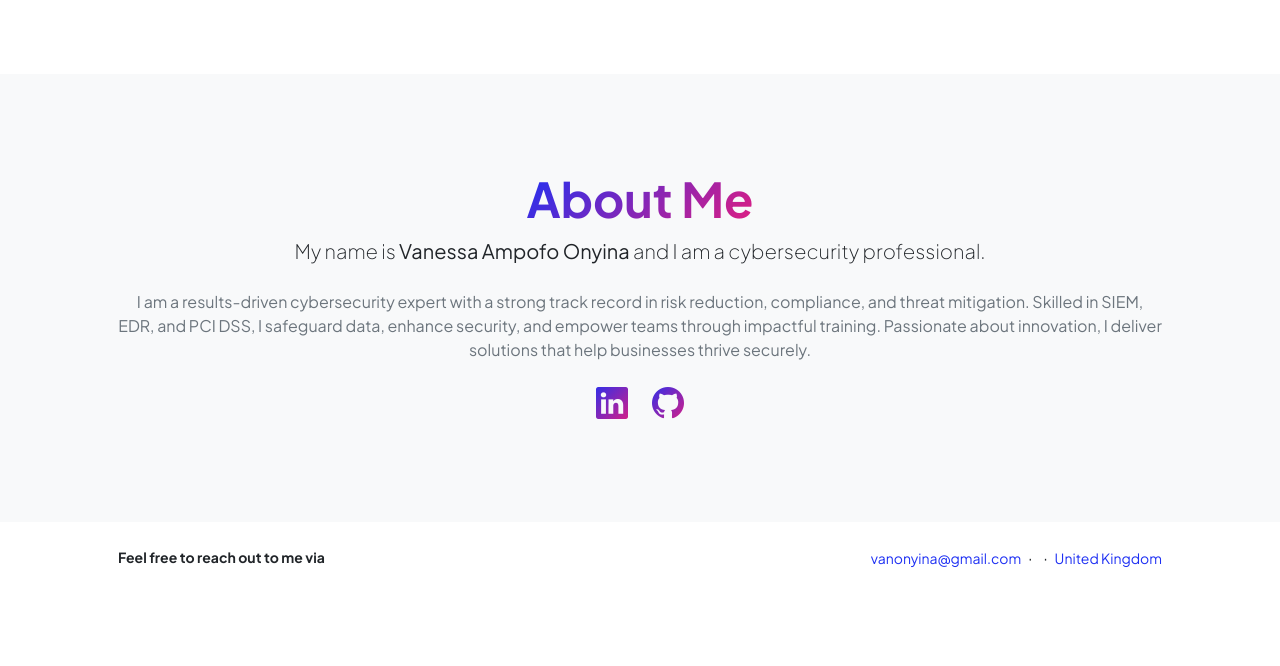
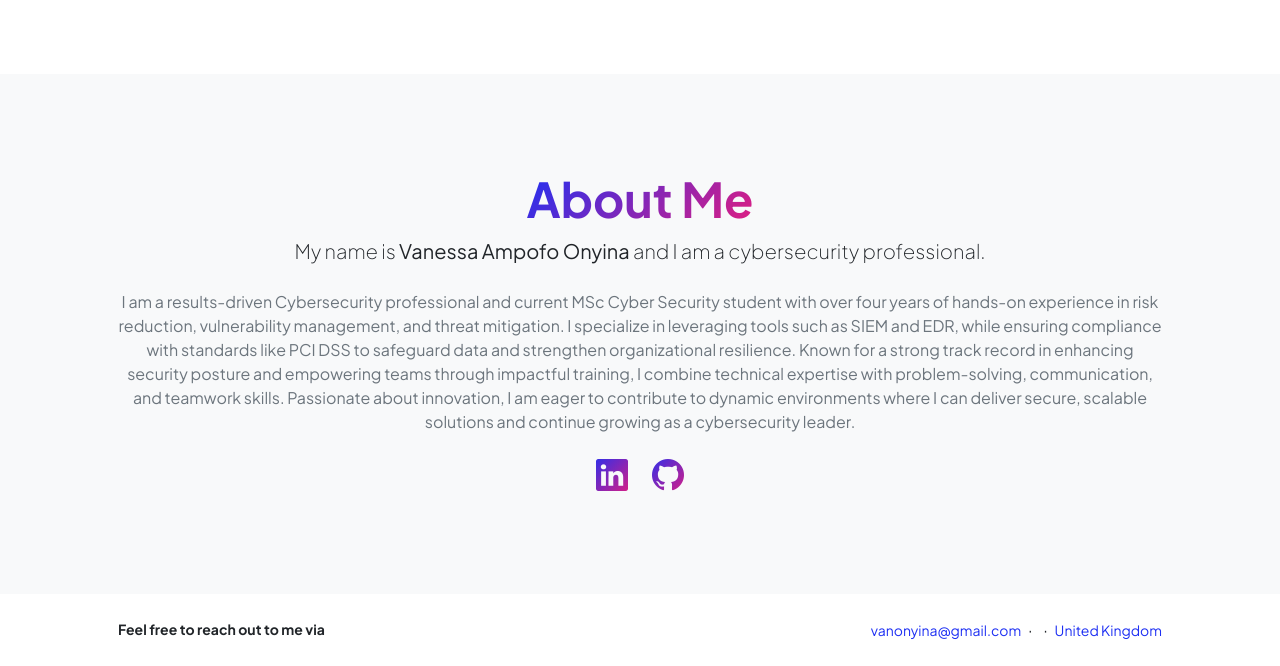
Before and after one commit to VanAAO/portfolio, a plain HTML site: page startbootstrap-personal-gh-pages/index.html in a window 1280 px wide. Shown: the part 1009-1675 px from the top of the page. Before the commit the page ends 1603 px from the top, so only its background shows below. Drawn offline with nearby package versions, Linux system fonts and the light colour scheme.

Commit message:
Update index.html

```diff
--- a/startbootstrap-personal-gh-pages/index.html
+++ b/startbootstrap-personal-gh-pages/index.html
@@ -185,7 +185,7 @@
                             <div class="text-center my-5">
                                 <h2 class="display-5 fw-bolder"><span class="text-gradient d-inline">About Me</span></h2>
                                 <p class="lead fw-light mb-4">My name is <strong>Vanessa Ampofo Onyina</strong> and I am a cybersecurity professional.</p>
-                                <p class="text-muted">I am a results-driven cybersecurity expert with a strong track record in risk reduction, compliance, and threat mitigation. Skilled in SIEM, EDR, and PCI DSS, I safeguard data, enhance security, and empower teams through impactful training. Passionate about innovation, I deliver solutions that help businesses thrive securely.</p>
+                                <p class="text-muted">I am a results-driven Cybersecurity professional and current MSc Cyber Security student with over four years of hands-on experience in risk reduction, vulnerability management, and threat mitigation. I specialize in leveraging tools such as SIEM and EDR, while ensuring compliance with standards like PCI DSS to safeguard data and strengthen organizational resilience. Known for a strong track record in enhancing security posture and empowering teams through impactful training, I combine technical expertise with problem-solving, communication, and teamwork skills. Passionate about innovation, I am eager to contribute to dynamic environments where I can deliver secure, scalable solutions and continue growing as a cybersecurity leader. </p>
                                 <div class="d-flex justify-content-center fs-2 gap-4">
                                     <a class="text-gradient" href="https://www.linkedin.com/in/vanessa-ampofo-onyina-80a952185"><i class="bi bi-linkedin"></i></a>
                                     <a class="text-gradient" href="https://github.com/VanAAO"><i class="bi bi-github"></i></a>
```
